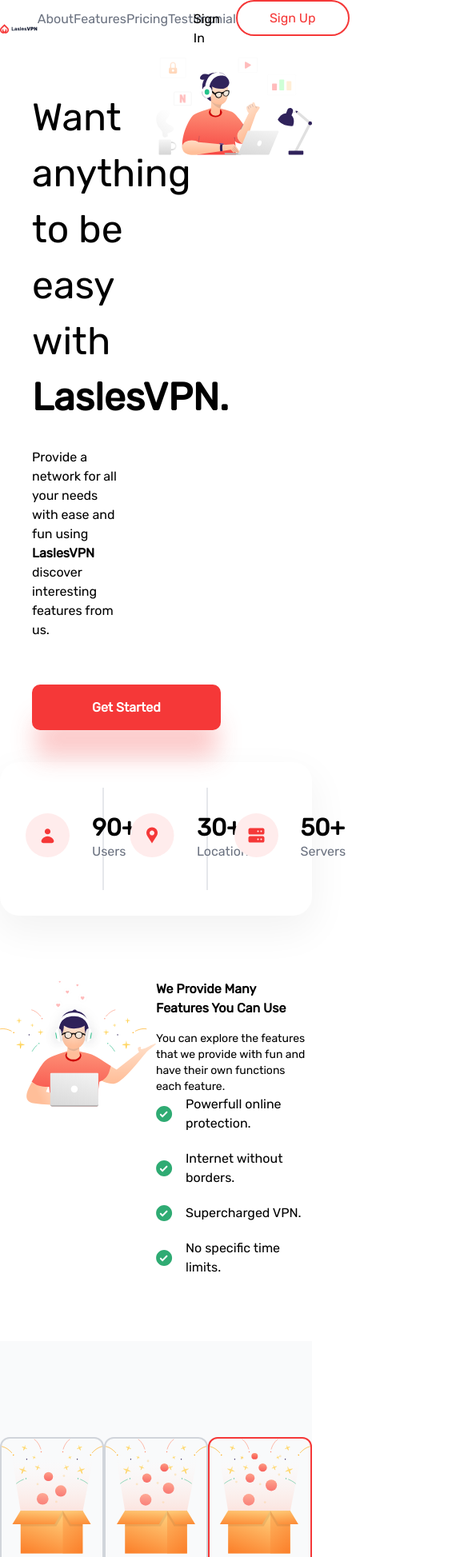
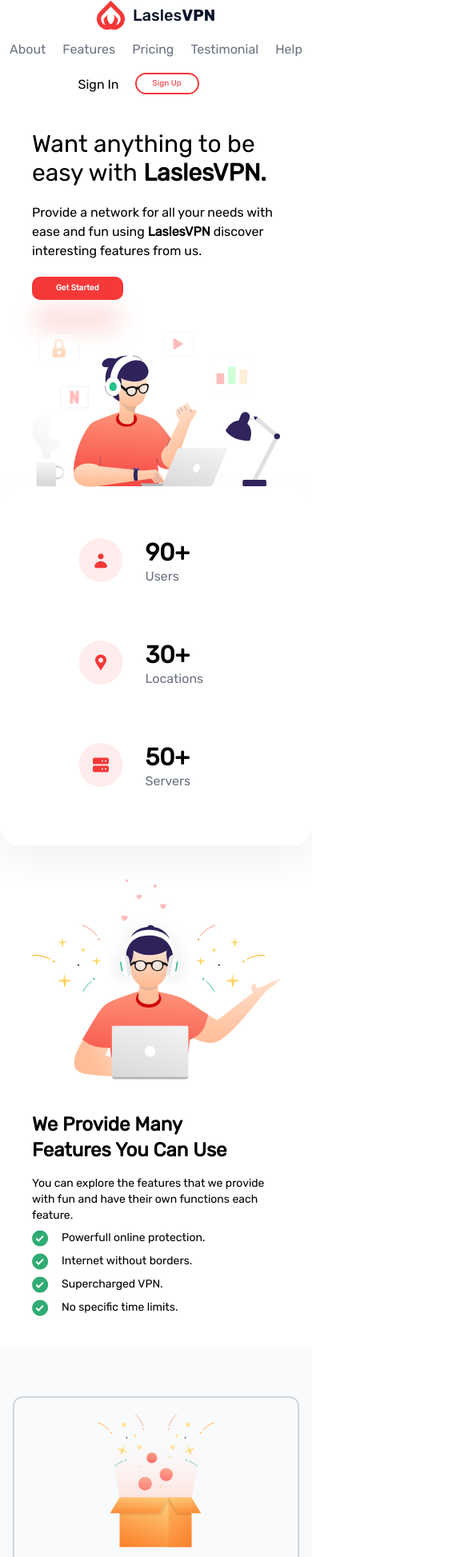
Before and after one commit to avoajaugochukwu/earnipay-t, a React (Create React App) app: page / in a window 390 px wide. Shown: the top 1947 px of the page at 80% size, 585 px wide, since content can reach past the window. Built offline with nearby package versions, Linux system fonts and the light colour scheme.

Commit message:
Added mobile view

```diff
--- a/src/common/Button/button.css
+++ b/src/common/Button/button.css
@@ -53,3 +53,17 @@
   background-color: #F53838;
   color: #fff;
 }
+
+@media only screen and (max-width: 640px) {
+  .button--square {
+    font-weight: bold;
+    border-radius: 10px;
+    font-size: 10px;
+    padding: 6px 30px;
+  }
+  .button--round {
+    font-size: 10px;
+    padding: 3px 20px;
+    border-radius: 25px;
+  }
+}
--- a/src/components/Header/Header.js
+++ b/src/components/Header/Header.js
@@ -17,16 +17,16 @@
 
   return (
     <>
-      <div className="flex font-extralight justify-between lg:mt-12 lg:mx-[8.5rem] md:mx-8 md:mt-8">
-        <img style={{ width: "12%" }} src={logo_white_bg} alt="logo" />
-        <div className="flex w-1/2 justify-between text-gray-500 pt-3">
+      <div className="sm:flex font-extralight justify-between lg:mt-12 lg:mx-[8.5rem] md:mx-8 md:mt-8">
+        <img className="block mx-auto md:mx-0" src={logo_white_bg} alt="logo" />
+        <div className="flex px-3 md:w-1/2 justify-between text-gray-500 pt-3">
           <p>About</p>
           <p>Features</p>
           <p>Pricing</p>
           <p>Testimonial</p>
           <p>Help</p>
         </div>
-        <div className="flex justify-between">
+        <div className="flex mt-4 md:mt-0 w-1/2 mx-auto md:w-full md:justify-between">
           {username ? (
             <>
               <p>{username}</p>
@@ -38,7 +38,7 @@
             </>
           ) : (
             <>
-              <a className="py-3 mr-5" href=".">
+              <a className="py-1 md:py-3 mr-5" href=".">
                 Sign In
               </a>
               <div>
--- a/src/components/Hero/Hero.js
+++ b/src/components/Hero/Hero.js
@@ -18,25 +18,25 @@
 const Hero = () => {
   return (
     <>
-      <div className="flex justify-between lg:mt-16 lg:mx-[8.5rem] md:mx-8 md:mt-6">
-        <div className="w-1/2 p-10 md:p-0 md:pr-4">
-          <h1 className="text-5xl md:text-4xl leading-for-hero">
+      <div className="md:flex justify-between lg:mt-16 lg:mx-[8.5rem] md:mx-8 md:mt-6">
+        <div className="w-full md:w-1/2 p-10 md:p-0 md:pr-4">
+          <h1 className="text-3xl lg:text-5xl md:text-4xl md:leading-for-hero">
             Want anything to be easy with <strong>LaslesVPN.</strong>
           </h1>
-          <p className="mt-7 mb-14 md:mt-4 md:mb-5">
+          <p className="mt-5 lg:mt-7  mb-5 lg:mb-14 md:mt-4 md:mb-5">
             Provide a network for all your needs with ease and fun using{" "}
             <strong>LaslesVPN</strong> discover interesting features from us.
           </p>
           <Button primary label="Get Started" type="square" />
         </div>
-        <div className="w-1/2">
+        <div className="w-full px-10 md:w-1/2">
           <img src={hero_img} alt="hero" />
         </div>
       </div>
       {/* ******************************************************************* */}
       <div className=" lg:mt-16 hero-box--shadow lg:mx-[8.5rem] md:mx-8 md:mt-6 rounded-3xl">
-        <div className="flex justify-between py-8 ">
-          <div className="w-1/3 h-32 border-r-2 border-gray-200">
+        <div className=" md:flex justify-between py-8 ">
+          <div className="w-full sm:w-1/3 h-32 md:border-r-2 md:border-gray-200">
             <div className="flex py-8 w-1/2 mx-auto">
               <img src={user_img} alt="user img" className="w-14 h-14" />
               <div className="ml-7 md:ml-2">
@@ -45,7 +45,7 @@
               </div>
             </div>
           </div>
-          <div className="w-1/3 h-32 border-r-2 border-gray-200">
+          <div className="w-full sm:w-1/3 h-32 md:border-r-2 md:border-gray-200">
             <div className="flex py-8 w-1/2 mx-auto">
               <img src={location_img} alt="user img" className="w-14 h-14" />
               <div className="ml-7 md:ml-2">
@@ -54,7 +54,7 @@
               </div>
             </div>
           </div>
-          <div className="w-1/3 h-32">
+          <div className="w-full sm:w-1/3 h-32">
             <div className="flex py-8  w-1/2 mx-auto">
               <img src={server} alt="user img" className="w-14 h-14" />
               <div className="ml-7 md:ml-2">
@@ -66,12 +66,12 @@
         </div>
       </div>
       {/* ******************************************************************* */}
-      <div className="flex justify-between mt-20 lg:mx-[8.5rem] md:mx-8 md:mt-6">
-        <div className="w-1/2">
+      <div className="md:flex justify-between mt-10 lg:mt-20 lg:mx-[8.5rem] md:mx-8 md:mt-6">
+        <div className="w-full px-10  md:w-1/2">
           <img src={hero_2_img} alt="hero" />
         </div>
-        <div className="w-1/2 lg:p-10 md:p-4">
-          <h3 className="lg:text-3xl md:text-2xl font-black">
+        <div className="w-full md:w-1/2 p-10 md:p-4">
+          <h3 className="text-2xl lg:text-3xl md:text-2xl font-black">
             We Provide Many <br />
             Features You Can Use
           </h3>
@@ -79,19 +79,19 @@
             You can explore the features that we provide with fun and have their
             own functions each feature.
           </p>
-          <p className="flex lg:mt-8 md:mt-4">
+          <p className="flex mt-2 text-sm lg:mt-8 md:mt-4">
             <img src={green_check_mark} alt="check mark" />{" "}
             <span className="ml-4">Powerfull online protection.</span>
           </p>
-          <p className="flex mt-5 md:mt-3">
+          <p className="flex mt-2 text-sm md:mt-3">
             <img src={green_check_mark} alt="check mark" />{" "}
             <span className="ml-4">Internet without borders.</span>
           </p>
-          <p className="flex mt-5 md:mt-3">
+          <p className="flex mt-2 text-sm md:mt-3">
             <img src={green_check_mark} alt="check mark" />{" "}
             <span className="ml-4">Supercharged VPN.</span>
           </p>
-          <p className="flex mt-5 md:mt-3">
+          <p className="flex mt-2 text-sm md:mt-3">
             <img src={green_check_mark} alt="check mark" />{" "}
             <span className="ml-4">No specific time limits.</span>
           </p>
--- a/src/components/Hero/Packages.js
+++ b/src/components/Hero/Packages.js
@@ -8,12 +8,12 @@
 
 const Packages = () => {
   return (
-    <div className="bg-gray-50 py-10 mt-20">
-      <div className="flex justify-between mt-20 lg:mx-[8.5rem] md:mx-8 md:mt-6 lg:gap-x-8 md:gap-x-4">
-        <div className="w-1/3 lg:px-10 md:px-2 cursor-pointer border-2 border-gray-300 rounded-xl">
-          <img className="mx-auto lg:mt-20 md:mt-10" src={free_img} alt="free" />
-          <p className="text-center lg:mt-10 md:mt-5 font-black text-lg">Free Plan</p>
-          <div className="w-4/5 mx-auto lg:mt-10 md:mt-5 lg:h-72 md:h-80">
+    <div className="bg-gray-50 py-5 lg:py-10 lg:mt-20">
+      <div className="md:flex justify-between mt-10 lg:mt-20 lg:mx-[8.5rem] md:mx-8 md:mt-6 lg:gap-x-8 md:gap-x-4">
+        <div className="w-11/12 m-4 md:w-1/3 lg:px-10 md:px-2 cursor-pointer border-2 border-gray-300 rounded-xl">
+          <img className="mx-auto mt-5 lg:mt-20 md:mt-10" src={free_img} alt="free" />
+          <p className="text-center lg:mt-10 md:mt-5 font-black text-lg my-4">Free Plan</p>
+          <div className="w-4/5 mx-auto lg:mt-10 md:mt-5 lg:h-72 md:h-80 h-64">
             <p className="flex">
               <img src={check_mark} alt="check_mark" />
               <span className="ml-4">Unlimited Bandwitch</span>
@@ -41,10 +41,10 @@
             />
           </div>
         </div>
-        <div className="w-1/3 lg:px-10 md:px-2 cursor-pointer border-2 border-gray-300 rounded-xl">
-          <img className="mx-auto lg:mt-20 md:mt-10" src={standard_img} alt="free" />
-          <p className="text-center lg:mt-10 md:mt-5 font-black text-lg">Standard Plan</p>
-          <div className="w-4/5 mx-auto lg:mt-10 md:mt-5 lg:h-72 md:h-80">
+        <div className="w-11/12 m-4 md:w-1/3 lg:px-10 md:px-2 cursor-pointer border-2 border-gray-300 rounded-xl">
+          <img className="mx-auto mt-5 lg:mt-20 md:mt-10" src={standard_img} alt="free" />
+          <p className="text-center lg:mt-10 md:mt-5 font-black text-lg my-4">Standard Plan</p>
+          <div className="w-4/5 mx-auto lg:mt-10 md:mt-5 lg:h-72 md:h-80 h-64">
             <p className="flex">
               <img src={check_mark} alt="check_mark" />
               <span className="ml-4">Unlimited Bandwitch</span>
@@ -79,12 +79,12 @@
           </div>
         </div>
         <div
-          className="w-1/3 lg:px-10 md:px-2 cursor-pointer rounded-xl"
+          className="w-11/12 mx-4 md:w-1/3 lg:px-10 md:px-2 cursor-pointer rounded-xl"
           style={{ border: "2px solid #F53838" }}
         >
-          <img className="mx-auto lg:mt-20 md:mt-10" src={premium_img} alt="free" />
-          <p className="text-center lg:mt-10 md:mt-5 font-black text-lg">Free Plan</p>
-          <div className="w-4/5 mx-auto lg:mt-10 md:mt-5 lg:h-72 md:h-80">
+          <img className="mx-auto mt-5 lg:mt-20 md:mt-10" src={premium_img} alt="free" />
+          <p className="text-center lg:mt-10 md:mt-5 font-black text-lg my-4">Free Plan</p>
+          <div className="w-4/5 mx-auto lg:mt-10 md:mt-5 lg:h-72 md:h-80 h-64">
             <p className="flex">
               <img src={check_mark} alt="check_mark" />
               <span className="ml-4">Unlimited Bandwitch</span>
--- a/src/components/Hero/Subscribe.js
+++ b/src/components/Hero/Subscribe.js
@@ -3,17 +3,17 @@
 
 const Subscribe = () => {
   return (
-    <div className="pt-16 bg-gray-50">
-      <div className=" hero-box--shadow mx-[8.5rem] rounded-3xl ">
-        <div className="flex justify-between py-8 px-8">
-          <div className="w-3/4">
+    <div className="lg:pt-16 md:pt-6 bg-gray-50 m-3">
+      <div className=" hero-box--shadow lg:mx-[8.5rem] md:mx-8 md:mt-6 rounded-3xl ">
+        <div className="md:flex justify-between py-8 px-8">
+          <div className="lg:w-1/2 md:w-1/2 ">
             <h3 className="text-2xl font-black">
               Subscribe Now for <br />
               Get Special Features!
             </h3>
-            <p className="mt-8">Let's subscribe with us and find the fun.</p>
+            <p className="mt-1 md:mt-8">Let's subscribe with us and find the fun.</p>
           </div>
-          <div className="w-1/4 pt-6">
+          <div className="mt-1 md:mt-8 lg:w-1/2 md:w-1/2 pt-3 md:pt-6 lg:pl-36 md:pl-12">
             <Button primary label="Subscribe Now" type="square" />
           </div>
         </div>
--- a/src/components/Hero/World.js
+++ b/src/components/Hero/World.js
@@ -11,25 +11,25 @@
 const World = () => {
   return (
     <div className="text-center bg-gray-50">
-      <h3 className="lg:text-4xl md:text-3xl font-black lg:pt-28 md:pt-12 leading-for-world">
+      <h3 className="lg:text-4xl md:text-3xl font-black lg:pt-28 md:pt-12 pt-8 lg:leading-for-world">
         Huge Global Network <br />
         of Fast VPN
       </h3>
-      <p className="lg:mt-8 md:mt-4">
+      <p className="lg:mt-8 md:mt-4 mt-4 px-3">
         See LaslesVPN everywhere to make it easier for you when you move <br />{" "}
         locations.
       </p>
-      <div className="lg:mt-36 md:mt-12">
+      <div className="lg:mt-36 md:mt-12 mt-5">
         <img className="w-5/6 mx-auto" src={world_img} alt="world " />
       </div>
       {/* +++++++++++++++++++++++++++++++++++++++++++++++++++++ */}
-      <div className="flex justify-around lg:mx-[8.5rem] md:mx-8 md:mt-6">
+      {/* <div className="flex justify-around lg:mx-[8.5rem] md:mx-8 md:mt-6">
         <img className="lg:w-2/12 md:w-1/12" src={netflix_img} alt="netflix" />
         <img className="lg:w-2/12 md:w-1/12" src={reddit_img} alt="reddit" />
         <img className="lg:w-2/12 md:w-1/12" src={amazon_img} alt="amazon" />
         <img className="lg:w-2/12 md:w-1/12" src={discord_img} alt="discord" />
         <img className="lg:w-2/12 md:w-1/12" src={spotify_img} alt="spotify" />
-      </div>
+      </div> */}
     </div>
   );
 };
```
Also changed, not shown: src/components/Footer/Footer.js (+11 -6 lines), src/components/Hero/Reviews.js (+18 -18 lines).
